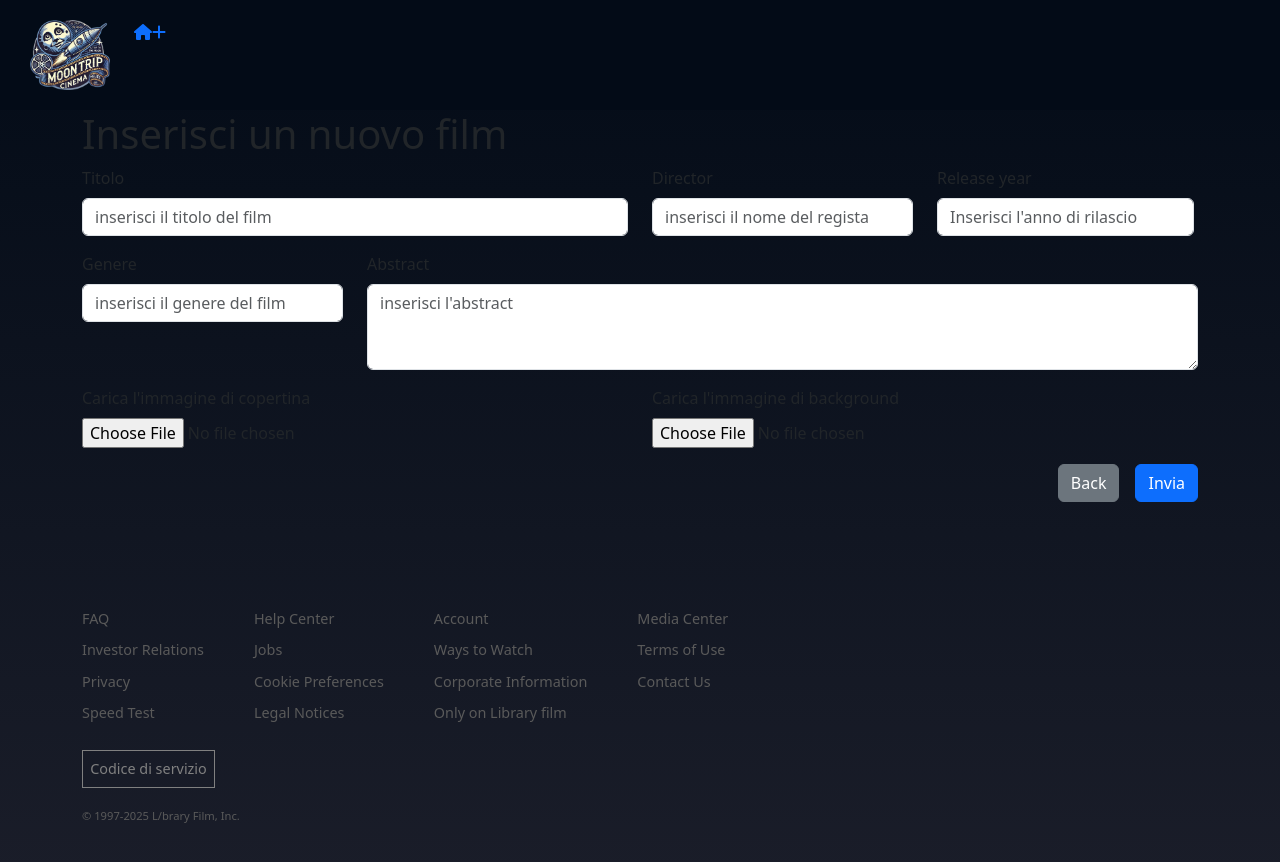
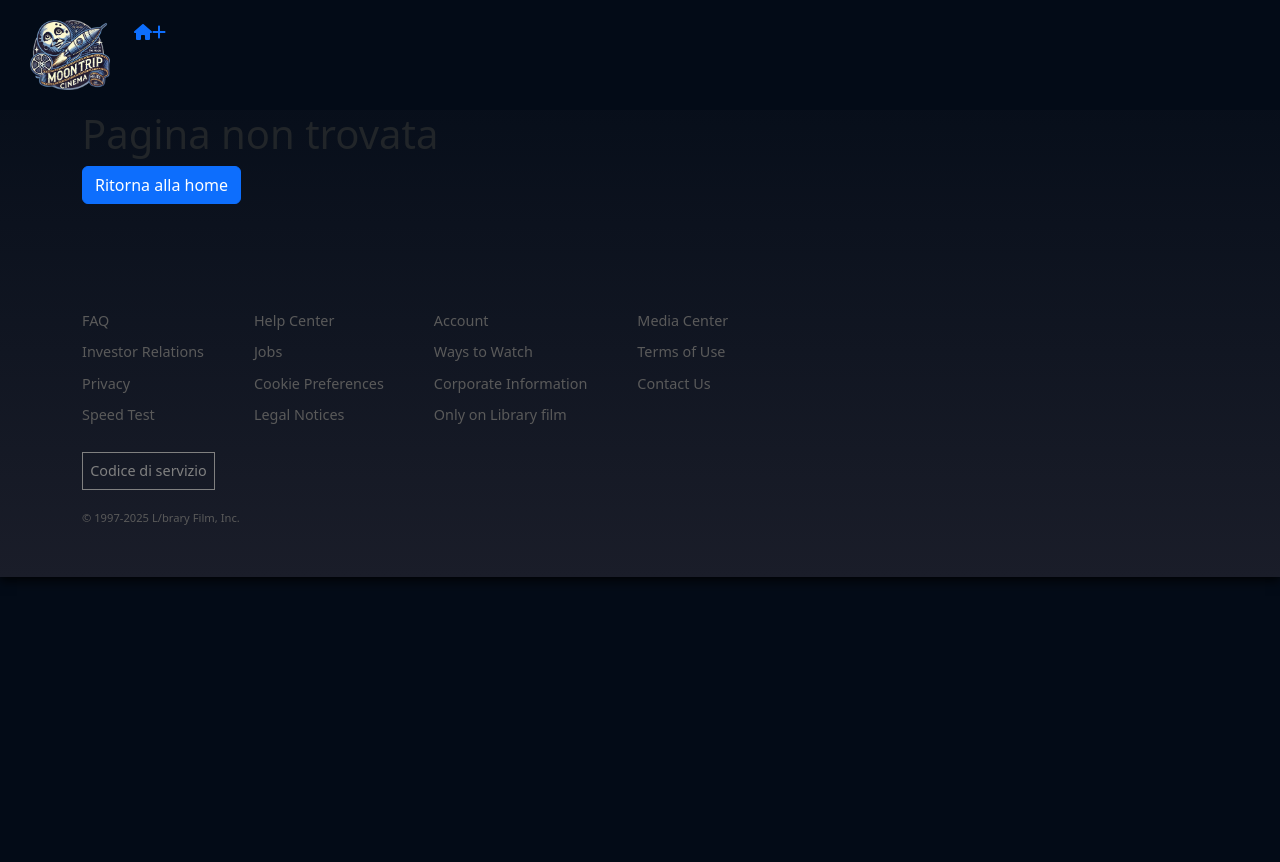
Before and after one commit to Giunta-Giovanni/webapp-react, a React (Vite) app: page /add_movie in a window 1280 px wide. Shown: the top 862 px of the page. After the commit the page ends 800 px from the top, so only its background shows below. Built offline with nearby package versions, Linux system fonts and the light colour scheme.

Commit message:
[feat] add movie page in app.jsx & in navbar

```diff
--- a/src/App.jsx
+++ b/src/App.jsx
@@ -17,8 +17,8 @@ export default function App() {
       <Routes>
         <Route element={<DefaultLayout />}>
           <Route index path="/" element={<HomePage />} />
-          <Route path="/add_movie" element={<CreateMoviePage />} />
-          <Route path="/Movie/:id" element={<MoviePage />} />
+          <Route path="/movie/add_movie" element={<CreateMoviePage />} />
+          <Route path="/movie/:id" element={<MoviePage />} />
           <Route path="*" element={<NotFoundPage />} />
         </Route>
       </Routes>
--- a/src/components/Header.jsx
+++ b/src/components/Header.jsx
@@ -16,7 +16,7 @@ export default function Header() {
                 </div>
                 <nav className="col d-flex">
                     <NavLink to='/'><FontAwesomeIcon icon={faHouse} /></NavLink>
-                    <NavLink to='/Movie/add_movie'><FontAwesomeIcon icon={faPlus} /></NavLink>
+                    <NavLink to='/movie/add_movie'><FontAwesomeIcon icon={faPlus} /></NavLink>
                 </nav>
             </div>
         </header>
```
